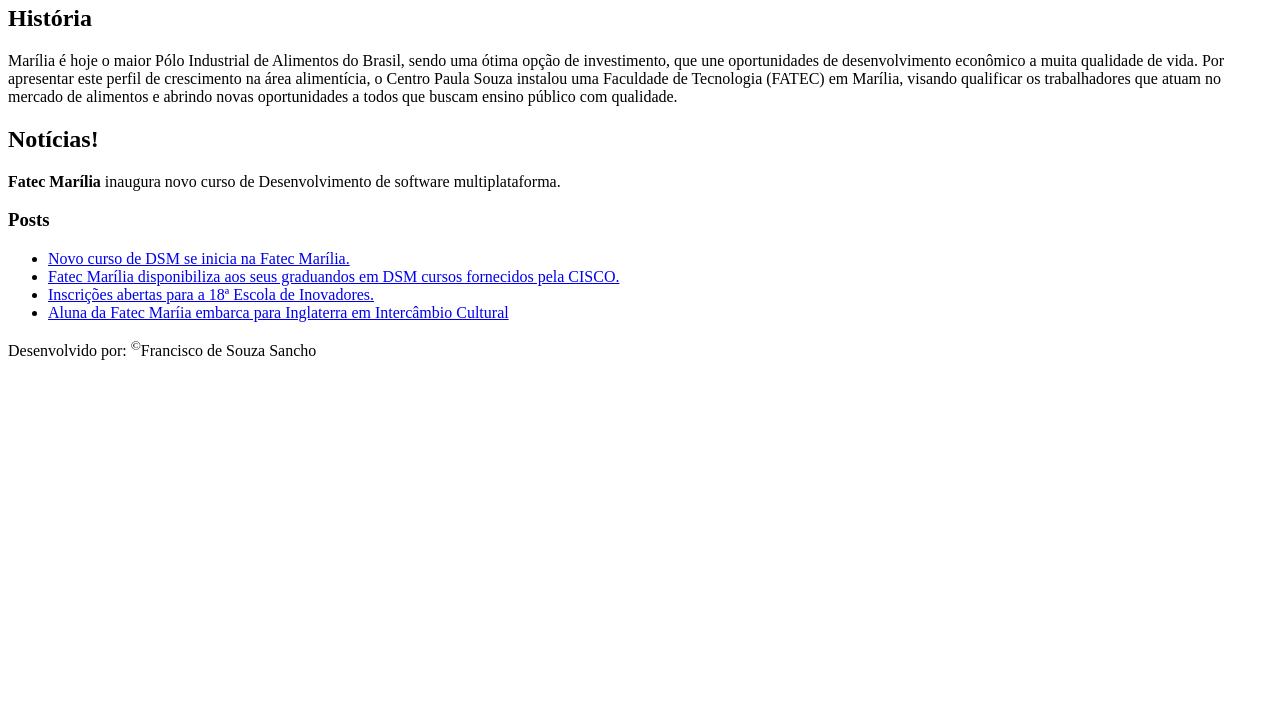
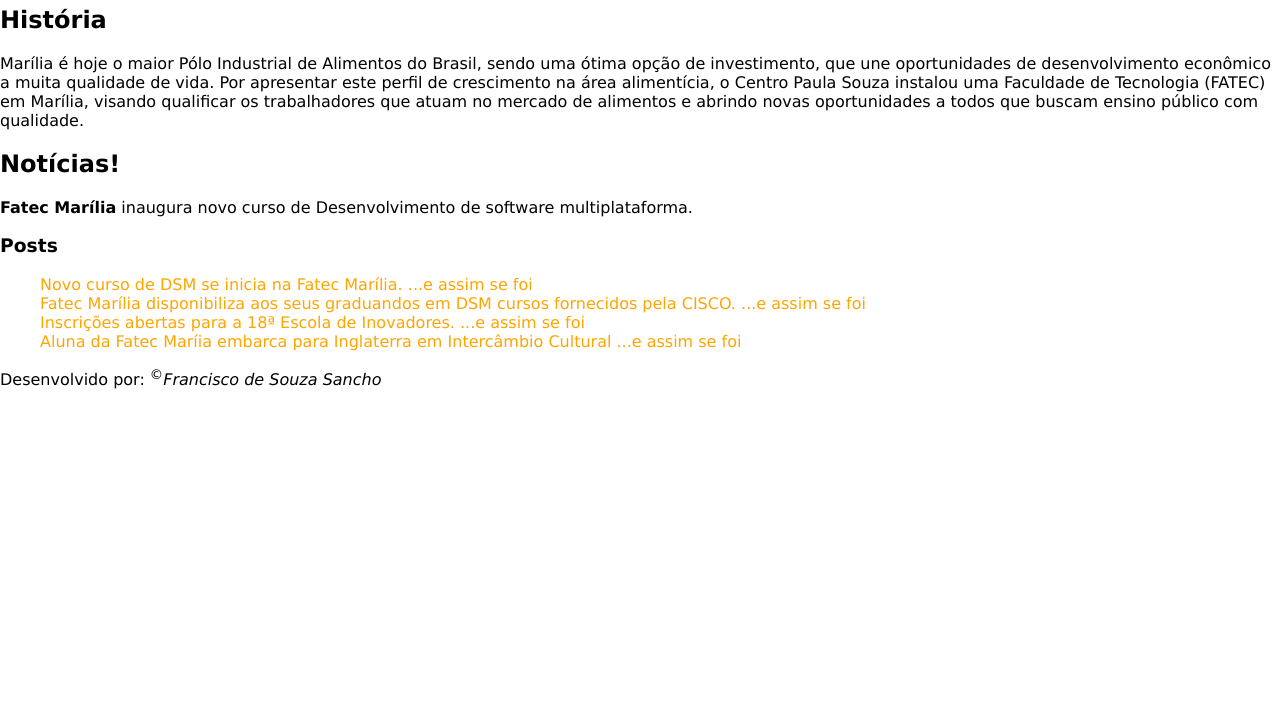
Before and after one commit to fsancho1985/fatec_pw1_lista_01_ex02, a plain HTML site: page index.html in a window 1280 px wide. Shown: the part 75-800 px from the top of the page. Drawn offline with Linux system fonts and the light colour scheme.

Commit message:
Adding Features CSS Styling

```diff
--- /dev/null
+++ b/css/styles.css
@@ -0,0 +1,23 @@
+body {
+    margin: 0;
+    padding: 0;
+    box-sizing: border-box;
+    font-family: Verdana, Geneva, Tahoma, sans-serif;
+}
+
+.posts ul {
+    list-style: none;
+}
+
+.posts a {
+    text-decoration: none;
+    color: orange;
+}
+
+.posts a::after {
+    content: " ...e assim se foi";
+}
+
+footer span {
+    font-style: italic;
+}
--- a/index.html
+++ b/index.html
@@ -4,6 +4,7 @@
 <head>
     <meta charset="UTF-8">
     <meta name="viewport" content="width=device-width, initial-scale=1.0">
+    <link rel="stylesheet" href="/css/styles.css">
     <title>Blog da FATEC Marília</title>
 </head>
 
@@ -37,7 +38,7 @@
                     <p><strong>Fatec Marília</strong> inaugura novo curso de Desenvolvimento de software
                         multiplataforma.</p>
                 </div>
-                <div>
+                <div class="posts">
                     <h3>Posts</h3>
                     <ul>
                         <li><a href="https://www.fatecmarilia.edu.br/curso/desenvolvimento-de-software-multiplataforma"
@@ -57,7 +58,7 @@
     </main>
     <footer>
         <p>
-            Desenvolvido por: <sup>&copy;</sup>Francisco de Souza Sancho
+            Desenvolvido por: <sup>&copy;</sup><span>Francisco de Souza Sancho</span>
         </p>
     </footer>
 </body>
```
Also changed, not shown: posts.html (+1 -0 lines).
